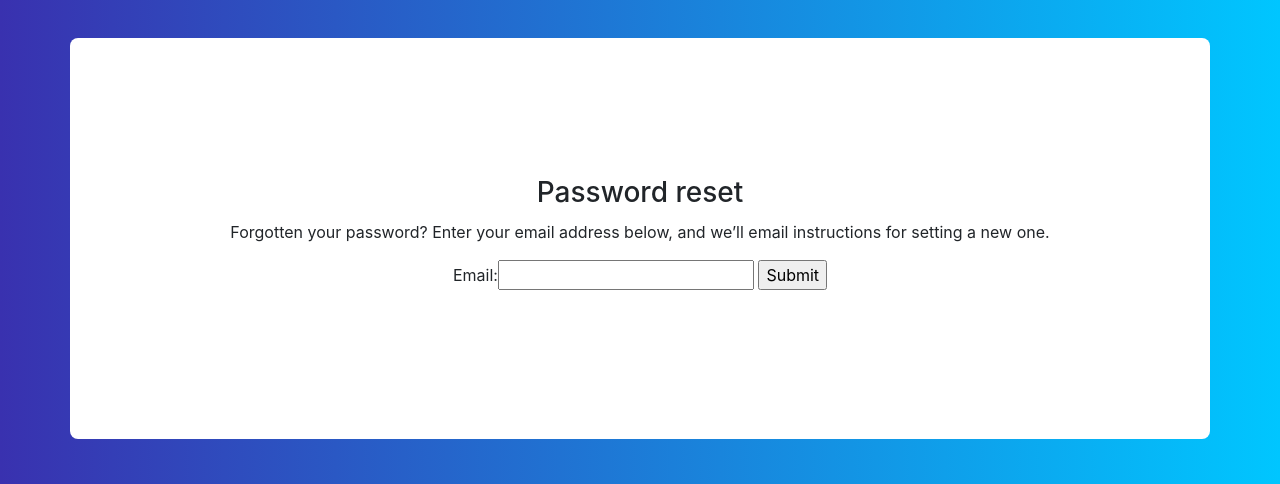
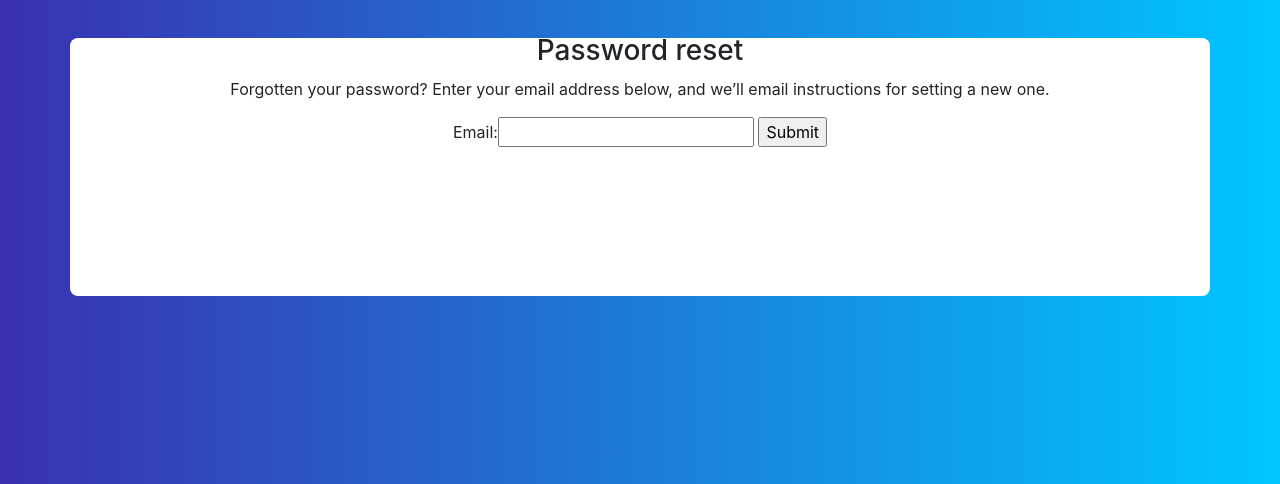
Before and after one commit to sajaddadgar/Call-of-Typing, a Django app: page /reset_password/ in a window 1280 px wide. Shown: the part 56-540 px from the top of the page. Run offline with Django 3.2, Linux system fonts and the light colour scheme; some libraries are stand-ins or nearby versions.

Commit message:
password_reset.html updated

```diff
--- a/call_of_typing/templates/registration/password_reset.html
+++ b/call_of_typing/templates/registration/password_reset.html
@@ -21,9 +21,7 @@
 </header>
 
 <div align="center" class="container emp-profile">
-		<div class="margin">
-			<h3>Password reset</h3>
-		</div>
+			<h3 style="margin-top: -15%">Password reset</h3>
 		<div class="margin">
 		<p>Forgotten your password? Enter your email address below, and we’ll email instructions for setting a new one.</p>
 		</div>
--- a/call_of_typing/type/views.py
+++ b/call_of_typing/type/views.py
@@ -20,13 +20,16 @@ def home(request):
 def register(request):
     if request.method == 'POST':
         password = request.POST['pass'].lower()
+
         if request.POST['pass'] == request.POST['confpass'] and len(request.POST['pass']) > 7\
                 and request.POST['firstname'] != "" and request.POST['lastname'] != "" and request.POST['email'] != ""\
                 and request.POST['username'] != "" and password.islower():
+
             User.objects.create_user(username=request.POST['username'], password=request.POST['pass'],
                                  first_name=request.POST['firstname'], last_name=request.POST['lastname'],
                                   email=request.POST['email'])
             return redirect('/')
+
         else:
             stuff_for_front = {'error': 'Error occurred'}
             return render(request, 'registration/register.html', stuff_for_front)
@@ -62,15 +65,18 @@ def change_password_page(request):
 def edit_password(request):
     user = request.user
     password = str(request.POST['newpass']).lower()
+
     if handler.verify(request.POST['oldpass'], user.password):
         if request.POST['newpass'] == request.POST['confirmpass'] and len(password) > 7\
                 and password.islower():
             user.password = handler.hash(request.POST['newpass'])
             user.save()
             return HttpResponseRedirect(reverse('type:home'))
+
         else:
             stuff_for_front = {'error': 'Error occurred'}
             return render(request, 'registration/ChangePassword.html', stuff_for_front)
+
     else:
         stuff_for_front = {'error': 'Error occurred'}
         return render(request, 'registration/ChangePassword.html', stuff_for_front)
```
